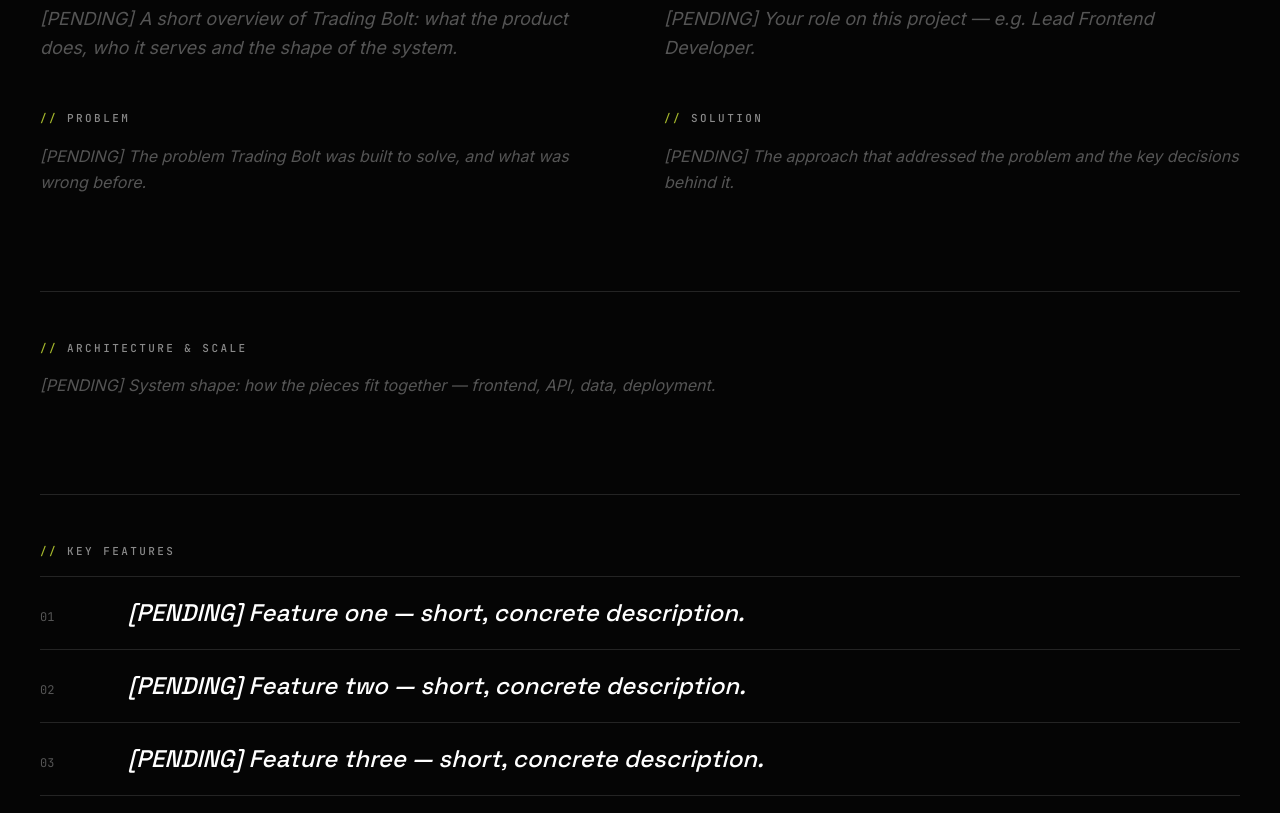
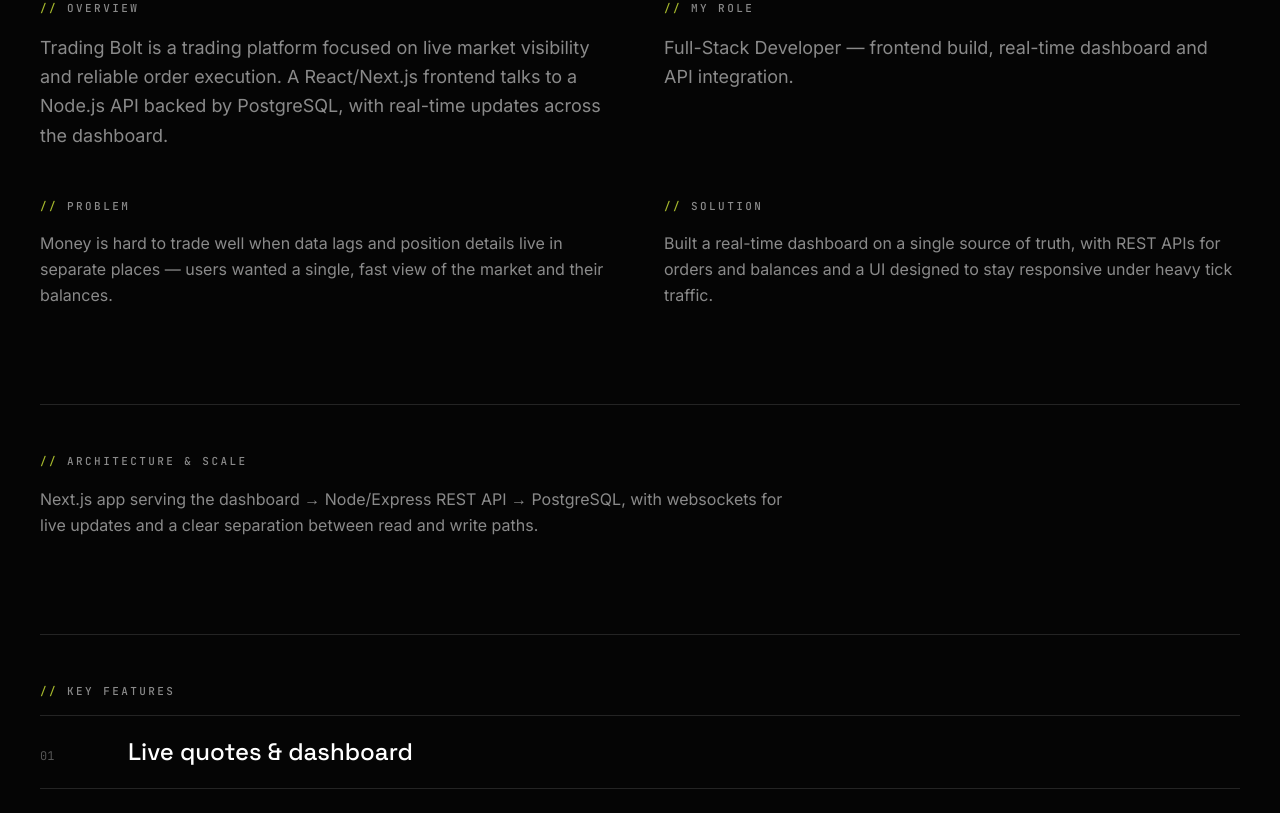
Before and after one commit to Ajibare/portfolio-, a Next.js app: page /work/trading-bolt in a window 1280 px wide. Shown: the part 1585-2398 px from the top of the page. Built offline with nearby package versions, Linux system fonts and the light colour scheme; no server answers.

Commit message:
update on portfiol

```diff
--- a/components/layout/Footer.tsx
+++ b/components/layout/Footer.tsx
@@ -1,5 +1,5 @@
 import Link from "next/link";
-import { ArrowUp, AtSign, GitFork, MessageCircle } from "lucide-react";
+import { ArrowUp, AtSign, Camera, GitFork, MessageCircle, X } from "lucide-react";
 import { navItems, site, socials } from "@/data/site";
 import { cn } from "@/lib/utils";
 
@@ -7,6 +7,8 @@
   GitHub: GitFork,
   LinkedIn: AtSign,
   WhatsApp: MessageCircle,
+  Instagram: Camera,
+  "X (Twitter)": X,
 } as const;
 
 export function Footer() {
--- a/data/about.ts
+++ b/data/about.ts
@@ -2,8 +2,8 @@
   eyebrow: "About",
   highlight: "digital experiences.",
   bio: [
-    "Ajibare Babajide is a full-stack software engineer based in Nigeria with 2+ years of shipping production applications end-to-end using React, Next.js, Node.js and Express — plus enterprise jQuery-based systems at scale. He works async with distributed, cross-functional teams and is currently a Software Engineer II contributing to architecture decisions, backend/API work and code review.",
-    "His work spans RESTful API design, third-party and payment gateway integration (Paystack, Flutterwave) and JWT-based authentication and authorization. Measurable outcomes matter: a 30% lift in user engagement, 100% on-time freelance delivery, and mentoring 20+ junior developers along the way.",
+    "Ajibare Babajide is a full-stack software engineer based in Nigeria with 3+ years of shipping production applications end-to-end using React, Next.js, Node.js and Express — plus enterprise jQuery-based systems at scale. He works async with distributed, cross-functional teams and is currently a Software Engineer II contributing to architecture decisions, backend/API work and code review.",
+    "His work spans RESTful API design, third-party and payment gateway integration (Paystack, Flutterwave) and JWT-based authentication and authorization. Measurable outcomes matter: a 30% lift in user engagement, 100% on-time freelance delivery, and mentoring 50+ junior developers along the way.",
   ],
   focus: [
     "Full-stack delivery",
--- a/data/experience.ts
+++ b/data/experience.ts
@@ -45,7 +45,7 @@
     highlights: [
       "Building full-stack applications with React/Next.js frontends and Node.js/Express backends.",
       "Designing MongoDB and SQL data models and building REST APIs, including third-party API integration.",
-      "Delivered 8+ freelance projects for global clients — business websites, portfolios and e-commerce platforms — including payment gateway integrations, with 100% on-time delivery.",
+      "Delivered 10+ freelance projects for global clients — business websites, portfolios and e-commerce platforms — including payment gateway integrations, with 100% on-time delivery.",
       "Optimizing sites for SEO, boosting client rankings and organic traffic.",
     ],
   },
@@ -62,7 +62,7 @@
       "Collaborated directly with NGO and business stakeholders to turn requirements into functional, mobile-first designs.",
       "Built and maintained WordPress and custom-coded sites — contact forms, donation flows and analytics tracking.",
       "Designed and delivered a structured front-end curriculum (HTML, CSS, JavaScript, Git fundamentals).",
-      "Trained 20+ junior developers, improving their technical skills and delivery speed.",
+      "Trained 50+ junior developers, improving their technical skills and delivery speed.",
     ],
   },
   {
--- a/data/projects.ts
+++ b/data/projects.ts
@@ -16,25 +16,25 @@
     name: "Trading Bolt",
     category: "Trading Platform",
     summary:
-      "[PENDING] One-line description of Trading Bolt — the problem it solves and who it is for.",
+      "A web-based trading platform that pairs real-time market data with fast order flow — giving traders a clear, dependable view of positions at any moment.",
     stack: ["React", "TypeScript", "Next.js", "Node.js", "PostgreSQL"],
     cover: { src: "/work/trading-bolt.webp", alt: "Trading Bolt — interface preview" },
     contentStatus: "pending",
     overview:
-      "[PENDING] A short overview of Trading Bolt: what the product does, who it serves and the shape of the system.",
-    role: "[PENDING] Your role on this project — e.g. Lead Frontend Developer.",
+      "Trading Bolt is a trading platform focused on live market visibility and reliable order execution. A React/Next.js frontend talks to a Node.js API backed by PostgreSQL, with real-time updates across the dashboard.",
+    role: "Full-Stack Developer — frontend build, real-time dashboard and API integration.",
     problem:
-      "[PENDING] The problem Trading Bolt was built to solve, and what was wrong before.",
+      "Money is hard to trade well when data lags and position details live in separate places — users wanted a single, fast view of the market and their balances.",
     solution:
-      "[PENDING] The approach that addressed the problem and the key decisions behind it.",
+      "Built a real-time dashboard on a single source of truth, with REST APIs for orders and balances and a UI designed to stay responsive under heavy tick traffic.",
     technology:
-      "[PENDING] Technology rationale: languages, frameworks, data stores and infrastructure choices.",
+      "React, TypeScript and Next.js on the frontend; Node.js and Express for the API; PostgreSQL for transactional order and balance data.",
     architecture:
-      "[PENDING] System shape: how the pieces fit together — frontend, API, data, deployment.",
+      "Next.js app serving the dashboard → Node/Express REST API → PostgreSQL, with websockets for live updates and a clear separation between read and write paths.",
     features: [
-      "[PENDING] Feature one — short, concrete description.",
-      "[PENDING] Feature two — short, concrete description.",
-      "[PENDING] Feature three — short, concrete description.",
+      "Live quotes & dashboard",
+      "Order entry with validation",
+      "Position & balance history",
     ],
     results: [],
     links: { live: null, github: null },
@@ -45,25 +45,24 @@
     name: "Epilux",
     category: "Digital Product",
     summary:
-      "[PENDING] One-line description of Epilux — the problem it solves and who it is for.",
+      "Epilux is a digital product built from first principles: a web application that makes its core workflow faster and more intuitive than the alternatives.",
     stack: ["React", "TypeScript", "Next.js", "Node.js", "MongoDB"],
     cover: { src: "/work/epilux.webp", alt: "Epilux — interface preview" },
     contentStatus: "pending",
     overview:
-      "[PENDING] A short overview of Epilux: what the product does, who it serves and the shape of the system.",
-    role: "[PENDING] Your role on this project — e.g. Frontend Developer.",
-    problem:
-      "[PENDING] The problem Epilux was built to solve, and what was wrong before.",
+      "Epilux solves a [PENDING: describe the problem it addresses]. It was designed and shipped as a full-stack web application — a React/Next.js frontend, a Node.js API and MongoDB persistence.",
+    role: "Full-Stack Developer — product build from design through to delivery.",
+    problem: "[PENDING: what was wrong before Epilux existed].",
     solution:
-      "[PENDING] The approach that addressed the problem and the key decisions behind it.",
+      "A focused, fast interface backed by a clean, typed API — the product acts as the single place to get the job done.",
     technology:
-      "[PENDING] Technology rationale: languages, frameworks, data stores and infrastructure choices.",
+      "React, TypeScript and Next.js on the frontend; Node.js and Express on the API; MongoDB as the data store.",
     architecture:
-      "[PENDING] System shape: how the pieces fit together — frontend, API, data, deployment.",
+      "Next.js app → Node/Express API → MongoDB, with a typed schema and straightforward feature modules.",
     features: [
-      "[PENDING] Feature one — short, concrete description.",
-      "[PENDING] Feature two — short, concrete description.",
-      "[PENDING] Feature three — short, concrete description.",
+      "[PENDING] Headline capability one.",
+      "[PENDING] Headline capability two.",
+      "[PENDING] Headline capability three.",
     ],
     results: [],
     links: { live: null, github: null },
@@ -74,25 +73,25 @@
     name: "VastCare Pharmacy",
     category: "Healthcare E-commerce",
     summary:
-      "[PENDING] One-line description of VastCare Pharmacy — the problem it solves and who it is for.",
+      "VastCare Pharmacy is a healthcare e-commerce platform that makes ordering medicines and managing pharmacy logistics simple — for customers and operators alike.",
     stack: ["React", "TypeScript", "Next.js", "Node.js", "PostgreSQL"],
     cover: { src: "/work/vastcare.webp", alt: "VastCare Pharmacy — interface preview" },
     contentStatus: "pending",
     overview:
-      "[PENDING] A short overview of VastCare Pharmacy: what the product does, who it serves and the shape of the system.",
-    role: "[PENDING] Your role on this project — e.g. Frontend Developer.",
+      "VastCare Pharmacy provides an online storefront for medicines and health products, with catalog, ordering and fulfillment workflows running on a React/Next.js frontend and a Node.js API over PostgreSQL.",
+    role: "Full-Stack Developer — frontend, product workflows and API.",
     problem:
-      "[PENDING] The problem VastCare Pharmacy was built to solve, and what was wrong before.",
+      "Ordering pharmacy items often meant phone calls and guesswork — customers had no reliable online path, and operators struggled to track orders.",
     solution:
-      "[PENDING] The approach that addressed the problem and the key decisions behind it.",
+      "An e-commerce experience with product search, cart and checkout, plus an operator view for order management grounded in a shared order model.",
     technology:
-      "[PENDING] Technology rationale: languages, frameworks, data stores and infrastructure choices.",
+      "React, TypeScript and Next.js; Node.js and Express APIs; PostgreSQL for products, orders and stock.",
     architecture:
-      "[PENDING] System shape: how the pieces fit together — frontend, API, data, deployment.",
+      "Storefront and admin built in the Next.js app, both consuming one Node/Express API backed by PostgreSQL.",
     features: [
-      "[PENDING] Feature one — short, concrete description.",
-      "[PENDING] Feature two — short, concrete description.",
-      "[PENDING] Feature three — short, concrete description.",
+      "Product catalog & search",
+      "Cart to checkout",
+      "Order tracking for customers & staff",
     ],
     results: [],
     links: { live: null, github: null },
@@ -103,25 +102,25 @@
     name: "Healthcare Management System",
     category: "Healthcare SaaS",
     summary:
-      "[PENDING] One-line description of the Healthcare Management System — the problem it solves and who it is for.",
+      "A healthcare management system that organizes clinics around scheduling, records and billing — so care teams spend less time on paperwork.",
     stack: ["React", "TypeScript", "Node.js", "Express", "PostgreSQL"],
     cover: { src: "/work/hms.webp", alt: "Healthcare Management System — interface preview" },
     contentStatus: "pending",
     overview:
-      "[PENDING] A short overview of the system: what it does, who it serves and the shape of the software.",
-    role: "[PENDING] Your role on this project — e.g. Full-stack Developer.",
+      "The system gives healthcare providers tools to manage appointments, patient records and payments from one place, built on a React/TypeScript frontend and a Node/Express API over PostgreSQL.",
+    role: "Full-Stack Developer — core modules across frontend and API.",
     problem:
-      "[PENDING] The problem the system was built to solve, and what was wrong before.",
+      "Clinics juggled appointments, records and billing across spreadsheets and paper — prone to errors and slow for staff and patients.",
     solution:
-      "[PENDING] The approach that addressed the problem and the key decisions behind it.",
+      "Centralized modules for scheduling, records, and billing sharing one patient and visit model, with role-based access for staff.",
     technology:
-      "[PENDING] Technology rationale: languages, frameworks, data stores and infrastructure choices.",
+      "React, TypeScript, Node.js, Express and PostgreSQL.",
     architecture:
-      "[PENDING] System shape: how the pieces fit together — frontend, API, data, deployment.",
+      "Modular SPA + REST API; per-module data flows over a shared PostgreSQL schema.",
     features: [
-      "[PENDING] Feature one — short, concrete description.",
-      "[PENDING] Feature two — short, concrete description.",
-      "[PENDING] Feature three — short, concrete description.",
+      "Appointment scheduling",
+      "Patient records",
+      "Billing & payments",
     ],
     results: [],
     links: { live: null, github: null },
--- a/data/stats.ts
+++ b/data/stats.ts
@@ -1,8 +1,8 @@
 import type { Stat } from "@/types";
 
 export const stats: Stat[] = [
-  { value: 2, suffix: "+", label: "Years experience" },
-  { value: 8, suffix: "+", label: "Projects delivered" },
+  { value: 3, suffix: "+", label: "Years experience" },
+  { value: 10, suffix: "+", label: "Projects delivered" },
   { value: 30, suffix: "%", label: "Engagement lift" },
-  { value: 20, suffix: "+", label: "Developers mentored" },
+  { value: 50, suffix: "+", label: "Developers mentored" },
 ];
--- a/scripts/generate-resume.mjs
+++ b/scripts/generate-resume.mjs
@@ -13,7 +13,7 @@
   line2: "LinkedIn: linkedin.com/in/ajibare-babajide-94452a248",
   line3: "GitHub: github.com/Ajibare | Portfolio: portfolio-bay-seven-73.vercel.app",
   summary:
-    "Full-Stack Software Engineer with 2+ years shipping production applications end-to-end using React, Next.js, Node.js, and Express, plus enterprise jQuery-based systems at scale. Comfortable working async and collaborating with distributed, cross-functional teams. Experienced designing RESTful APIs, integrating third-party and payment gateway services (Paystack, Flutterwave), and implementing JWT-based authentication and authorization. Currently a Software Engineer II contributing to architecture decisions, backend/API work, and code review. Track record of measurable impact — 30% lift in user engagement, 100% on-time freelance delivery — and experience mentoring 20+ junior developers.",
+    "Full-Stack Software Engineer with 3+ years shipping production applications end-to-end using React, Next.js, Node.js, and Express, plus enterprise jQuery-based systems at scale. Comfortable working async and collaborating with distributed, cross-functional teams. Experienced designing RESTful APIs, integrating third-party and payment gateway services (Paystack, Flutterwave), and implementing JWT-based authentication and authorization. Currently a Software Engineer II contributing to architecture decisions, backend/API work, and code review. Track record of measurable impact — 30% lift in user engagement, 100% on-time freelance delivery — and experience mentoring 50+ junior developers.",
   skills: [
     { label: "Frontend", value: "React.js, Next.js, JavaScript (ES6+), TypeScript, jQuery, HTML5, CSS3, Bootstrap 4, Tailwind CSS" },
     { label: "Backend", value: "Node.js, Express.js, RESTful API Design, JWT Authentication & Authorization, MongoDB, SQL, Database Schema Design" },
@@ -50,7 +50,7 @@
       bullets: [
         "Designs and builds full-stack applications end-to-end — React/Next.js frontends, Node.js/Express backends.",
         "Designs MongoDB and SQL data models and builds REST APIs, handling API design and third-party API integration.",
-        "Delivered 8+ freelance projects for global clients (business websites, portfolios, e-commerce) including payment gateway integrations, with 100% on-time delivery.",
+        "Delivered 10+ freelance projects for global clients (business websites, portfolios, e-commerce) including payment gateway integrations, with 100% on-time delivery.",
         "Optimizes sites for SEO, boosting client rankings and organic traffic.",
       ],
     },
@@ -61,7 +61,7 @@
         "Developed responsive NGO and business websites, increasing user satisfaction by 25%.",
         "Led an e-commerce redesign that produced a 30% rise in donations.",
         "Built and maintained WordPress and custom-coded sites — contact forms, donation flows, analytics tracking.",
-        "Trained 20+ junior developers, improving their technical skills and delivery speed.",
+        "Trained 50+ junior developers, improving their technical skills and delivery speed.",
       ],
     },
     {
```
Also changed, not shown: data/site.ts (+8 -0 lines), public/resume/Ajibare-Babajide-Resume.md (+3 -3 lines), 1 other file (tests, documents, lock files or other folders).
